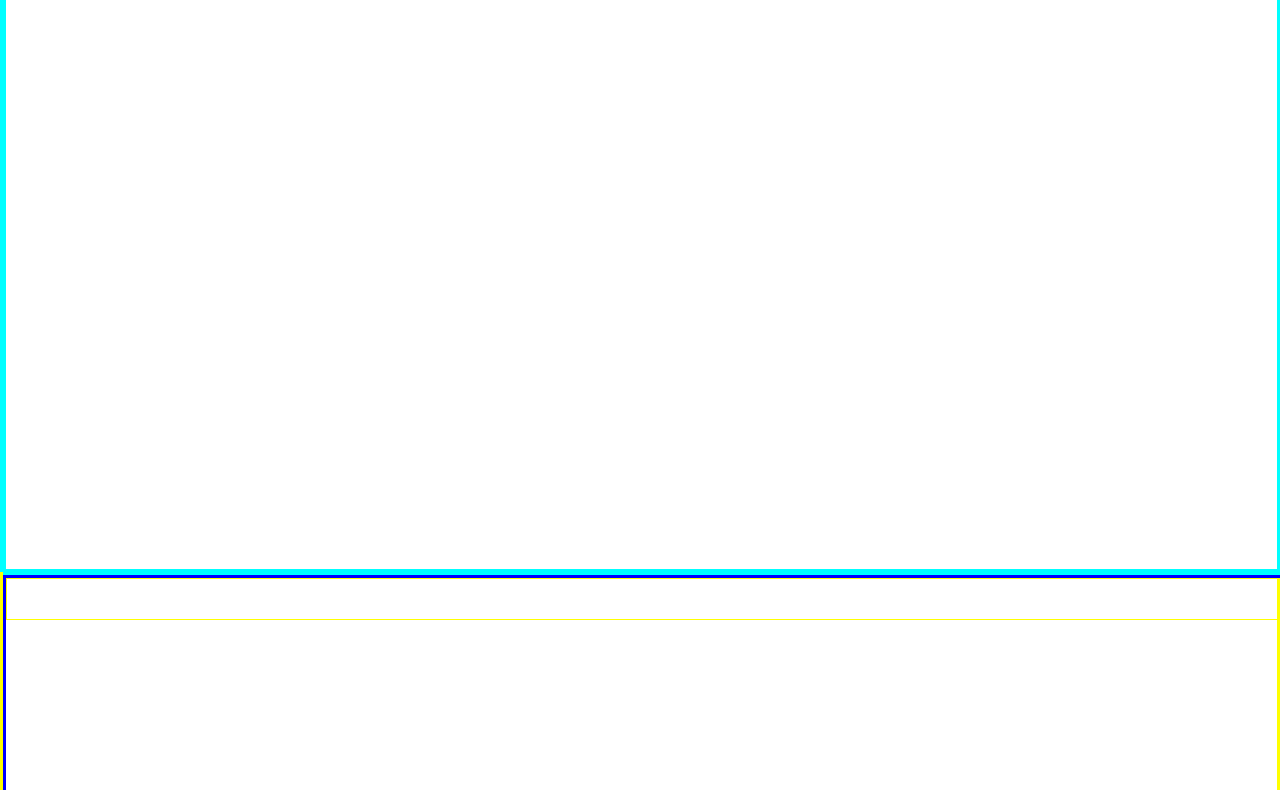
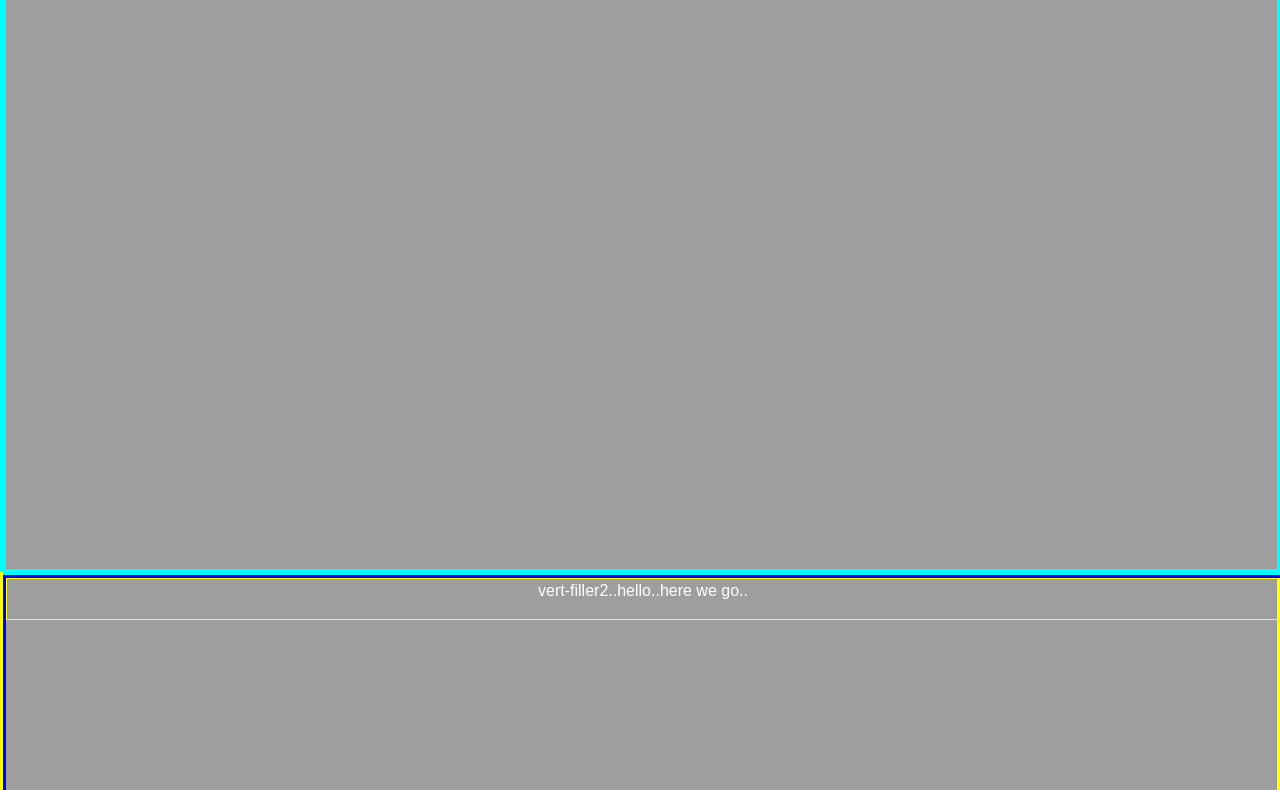
Before and after one commit to labujaber1/WebDesignExperiments, a plain HTML site: page pages/HorizScroll.html in a window 1280 px wide. Shown: the part 228-1018 px from the top of the page. Drawn offline with nearby package versions, Linux system fonts and the light colour scheme; the site is published under a folder, as on GitHub Pages, so addresses that start at the root find nothing; a script that the page names is missing.

Commit message:
Horizscroll bg image fixed

```diff
--- a/pages/HorizScroll.html
+++ b/pages/HorizScroll.html
@@ -20,7 +20,7 @@
 </head>
 <style>
 body {
-    background: url("/HorizScroll/images/Planet9.jpg");
+    background: url("../HorizScroll/images/Planet9.jpg");
     background-size: cover;
     background-repeat: no-repeat;
     background-position: center;
```
